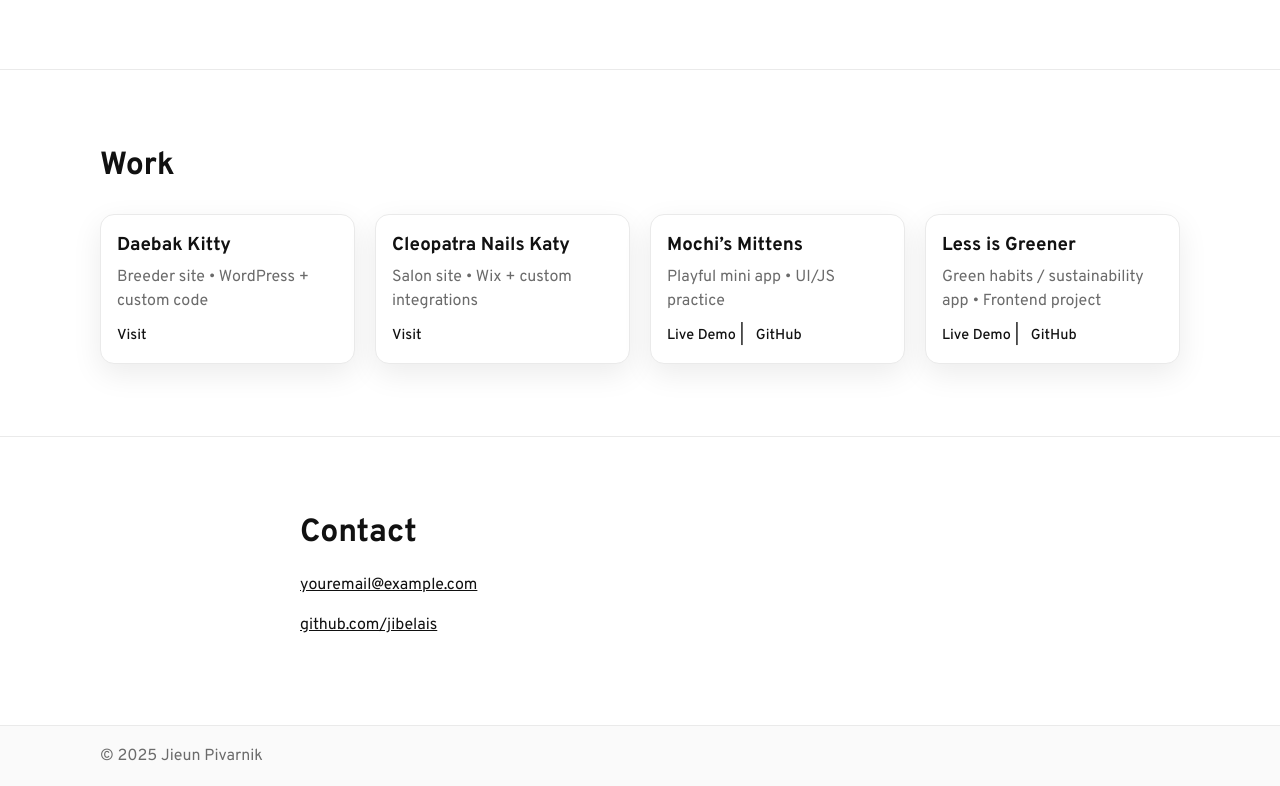
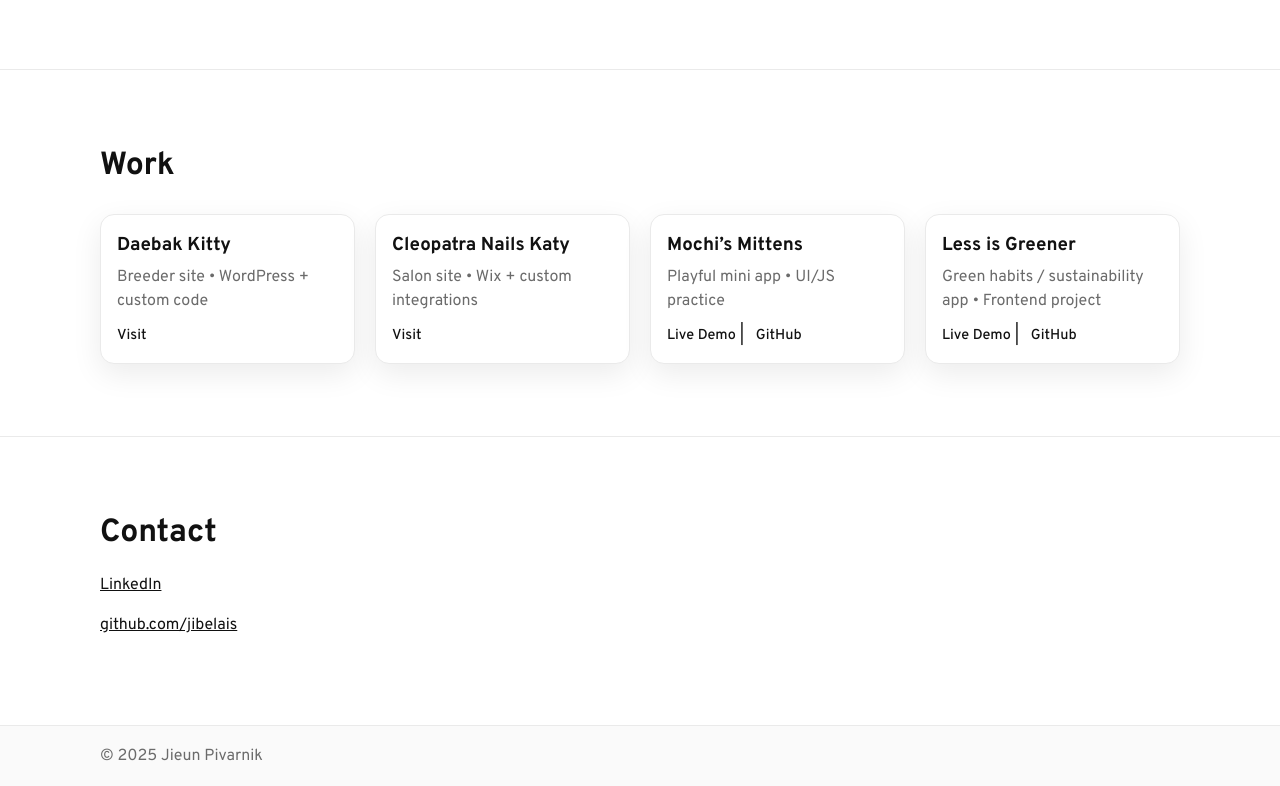
Before and after one commit to Jibelais/my-portfolio, a React (Vite) app: page / in a window 1280 px wide. Shown: the part 767-1553 px from the top of the page. Built offline with nearby package versions, Linux system fonts and the light colour scheme.

Commit message:
modify contact section

```diff
--- a/src/App.jsx
+++ b/src/App.jsx
@@ -80,9 +80,9 @@ export default function App() {
         </section>
 
         <section id="contact" className="section">
-          <div className="container narrow">
+          <div className="container">
             <h2>Contact</h2>
-            <p><a className="link" href="mailto:youremail@example.com">youremail@example.com</a></p>
+            <p><a className="link" href="https://www.linkedin.com/in/jieun-pivarnik/">LinkedIn</a></p>
             <p><a className="link" href="https://github.com/jibelais" target="_blank" rel="noreferrer">github.com/jibelais</a></p>
           </div>
         </section>
```
